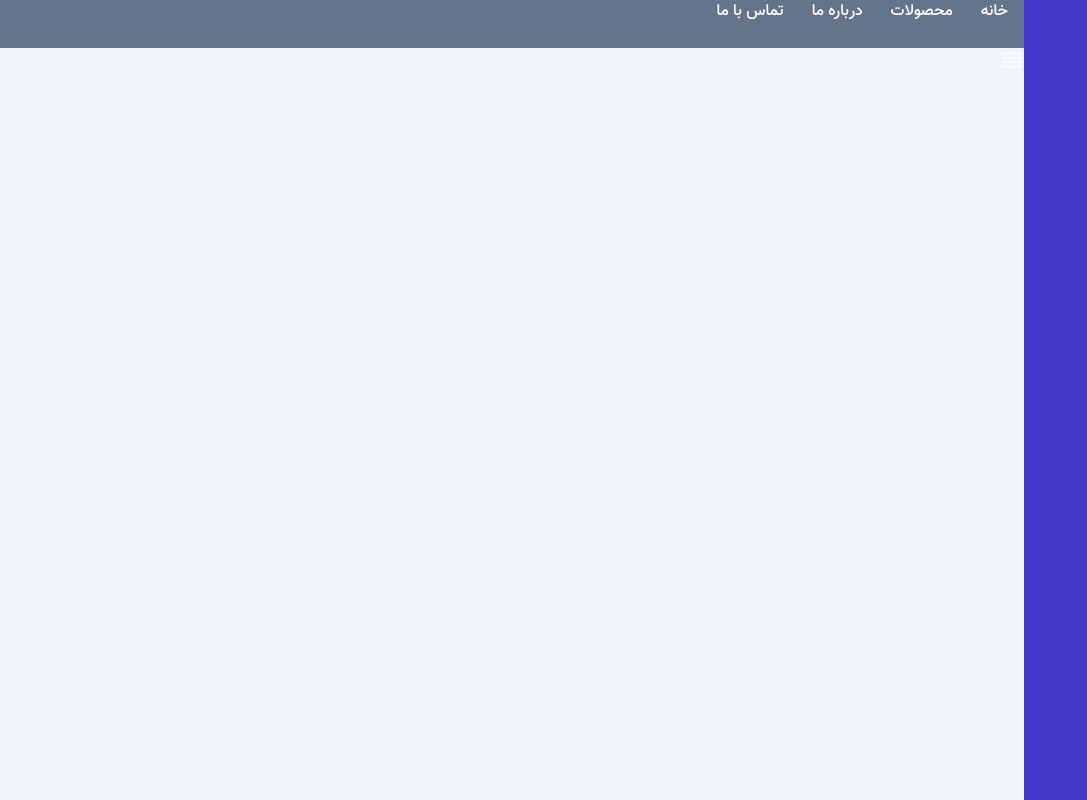
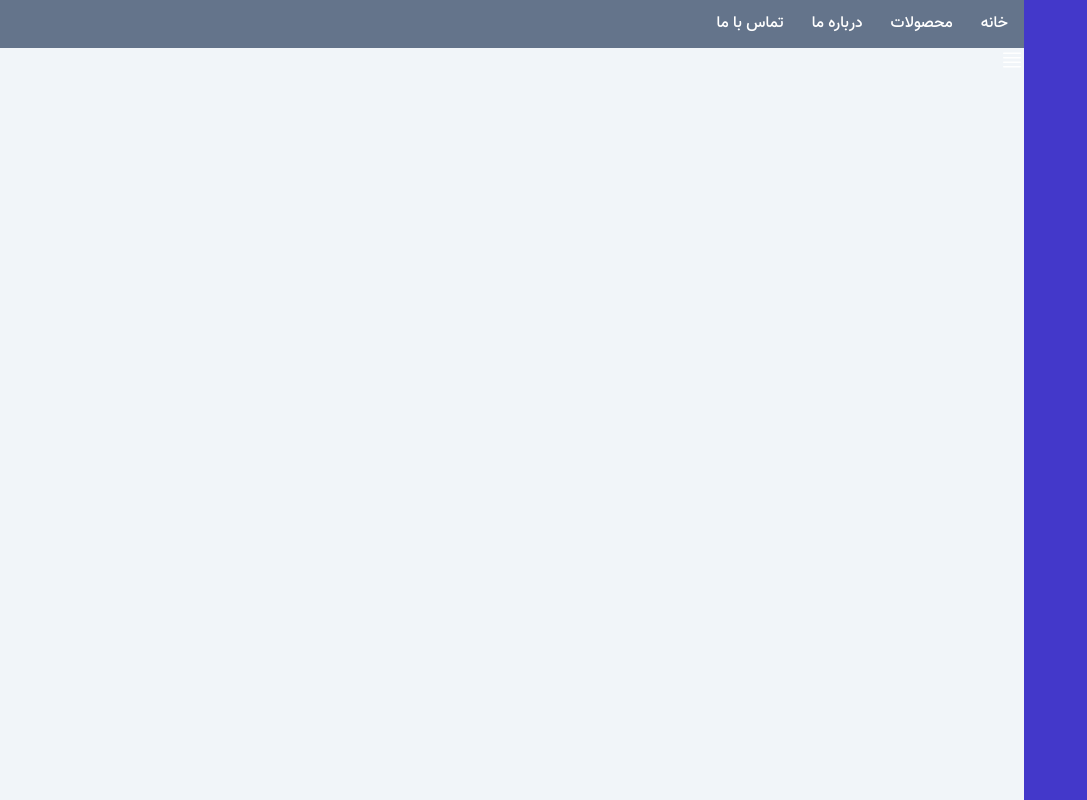
Before and after one commit to masonhows11/Tail_alpine_js_project, a website: page src/index.html in a window 1280 px wide. Shown: the whole page, without its empty margins (0-1087 px from the left). Drawn offline with Linux system fonts and the light colour scheme.

Commit message:
navbar items center & done here

```diff
--- a/src/index.html
+++ b/src/index.html
@@ -36,8 +36,9 @@
 
              <!-- navbar section -->
             <nav class="bg-slate-500  text-white h-12">
-                 <div class="h-12 ">
-                        <ul class=" mr-4 flex space-x-7 space-x-reverse">
+
+                 <div class="w-1/2 h-12 ">
+                        <ul class="flex items-center  h-12 mr-4 flex space-x-7 space-x-reverse">
                             <li><a href="#">خانه</a></li>
                             <li><a href="#">محصولات</a></li>
                             <li><a href="#">درباره ما</a></li>
@@ -45,7 +46,7 @@
                         </ul>
                     </div>
 
-                    <div class="">
+                    <div class="w-1/2">
                         <div class="ml-2">
                             <span class="" id="open-sidebar">
                                 <svg xmlns="http://www.w3.org/2000/svg" fill="none" viewBox="0 0 24 24" stroke-width="1.5" stroke="currentColor" class="w-6 h-6">
```
